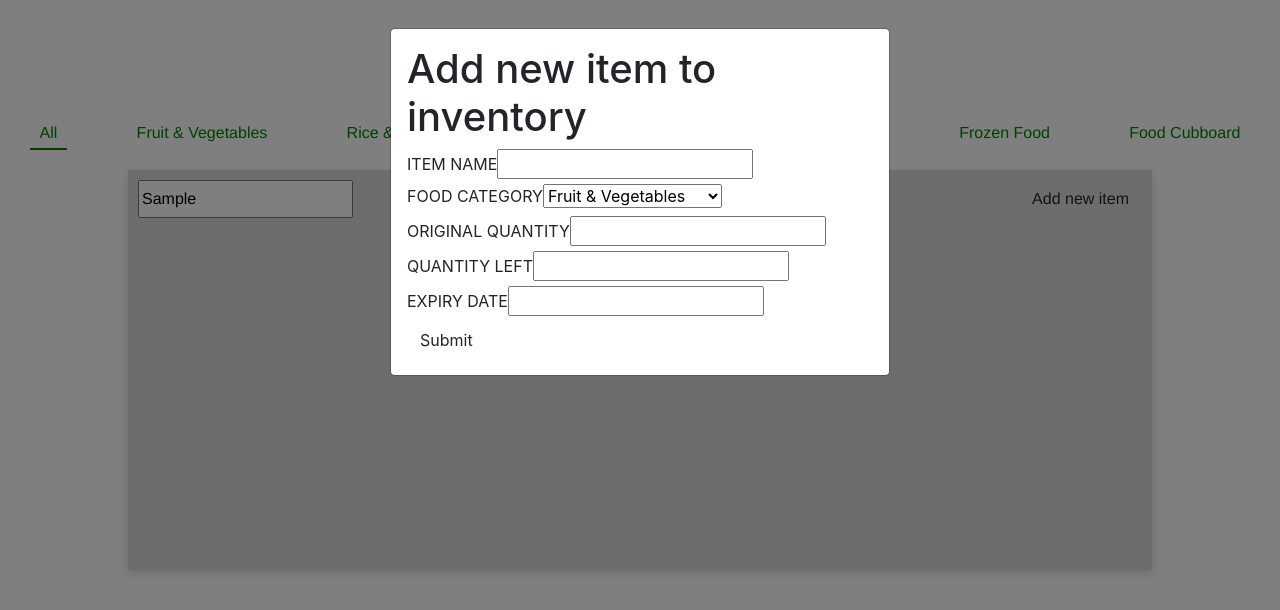
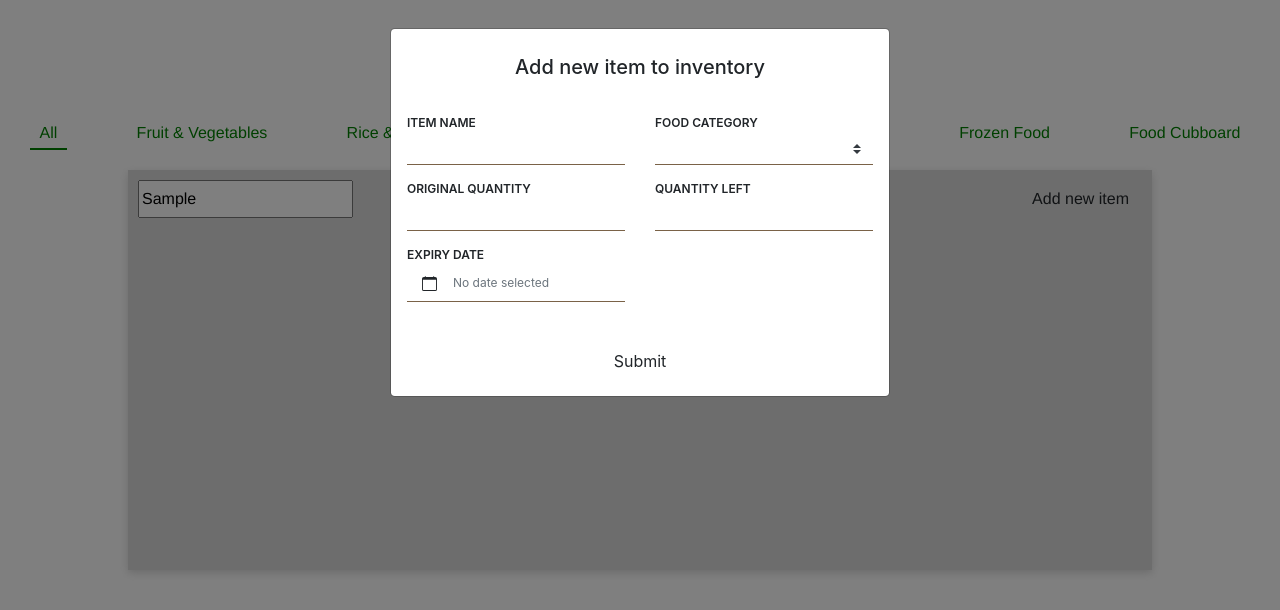
Before and after one commit to NhatNamVo/vue-pattern, a Vue app: page / in a window 1280 px wide. Both pictures are taken after typing "Sample" into the empty fields and a click on the button "Add new item". Shown: the top 610 px of the page. Built offline with nearby package versions, Linux system fonts and the light colour scheme.

Commit message:
update ui: update ui modal

```diff
--- /dev/null
+++ b/src/components/modal/modal.scss
@@ -0,0 +1,35 @@
+.itemmodal{
+    text-align: center;
+    &__title{
+        font-size: 20px;
+        text-align: center;
+        margin: 10px;
+    }
+    &__form{
+        margin: 30px 0;
+        text-align: left;
+        .form__item{
+            margin-bottom: 10px;
+            label{
+                margin-bottom: 0;
+                font-size: 12px;
+                font-weight: 600;
+            }
+            input, select, .b-form-datepicker{
+                width: 100%;
+                padding: 3px;
+                font-size: 12px;
+                border: none;
+                border-bottom: 1px solid #7a6247;
+                border-radius: 0;
+                &:focus{
+                    outline: none;
+                    box-shadow: none;
+                }
+            }
+        }
+    }
+    button{
+        margin: auto;
+    }
+}
--- a/src/components/modal/modal.vue
+++ b/src/components/modal/modal.vue
@@ -4,46 +4,52 @@
       {{ titleModal }}
     </h1>
     <div class="itemmodal__form">
-      <div class="form__item">
+      <b-row>
+        <b-col cols='6' class="form__item">
           <label class="form__title">ITEM NAME</label>
-        <input v-model="itemName" class="form__input" type="text"/>
-      </div>
-      <div class="form__item">
+          <b-form-input v-model="itemName" class="form__input" type="text" />
+        </b-col>
+        <b-col cols='6' class="form__item">
           <label class="form__title">FOOD CATEGORY</label>
-        <select class="form__select">
+          <b-form-select class="form__select">
             <template v-for="(item, index) in categories">
-                <option :key="index" value="item">{{item}}</option>
+              <option :key="index" value="item">{{ item }}</option>
             </template>
-        </select>
-      </div>
-      <div class="form__item">
+          </b-form-select>
+        </b-col>
+        <b-col cols='6' class="form__item">
           <label class="form__title">ORIGINAL QUANTITY</label>
-        <input class="form__input" type="text"/>
-      </div>
-      <div class="form__item">
+          <b-form-input class="form__input" type="number" />
+        </b-col>
+        <b-col cols='6' class="form__item">
           <label class="form__title">QUANTITY LEFT</label>
-        <input class="form__input" type="text"/>
-      </div>
-      <div class="form__item">
+          <b-form-input class="form__input" type="number" />
+        </b-col>
+        <b-col cols='6' class="form__item">
           <label class="form__title">EXPIRY DATE</label>
-        <input class="form__input" type="date-picker"/>
-      </div>
+          <b-form-datepicker :date-format-options="{ year: 'numeric', month: 'numeric', day: 'numeric' }" class="form__input" locale="vi" />
+        </b-col>
+      </b-row>
     </div>
     <button class="btn" :class="buttonClass">Submit</button>
   </section>
 </template>
 <script>
-import {mapState} from 'vuex';
+import { mapState } from "vuex";
 export default {
   name: "modalComponent",
   data() {
     return {
-          itemName: '',
-      }
+      itemName: "",
+      itemCategory: '',
+      itemQuantity : 0,
+      itemQuantityLeft : 0,
+      itemExpire: ''
+    };
   },
   computed: {
     ...mapState({
-        categories: state => state.inventory.categories,
+      categories: (state) => state.inventory.categories,
     }),
     titleModal() {
       return "Add new item to inventory";
@@ -54,5 +60,6 @@ export default {
   },
 };
 </script>
-<style lang="">
+<style lang="scss" scoped>
+@import "./modal.scss";
 </style>
```
Also changed, not shown: 1 other file (tests, documents, lock files or other folders). Lines whose indentation alone changed are shown as unchanged.
